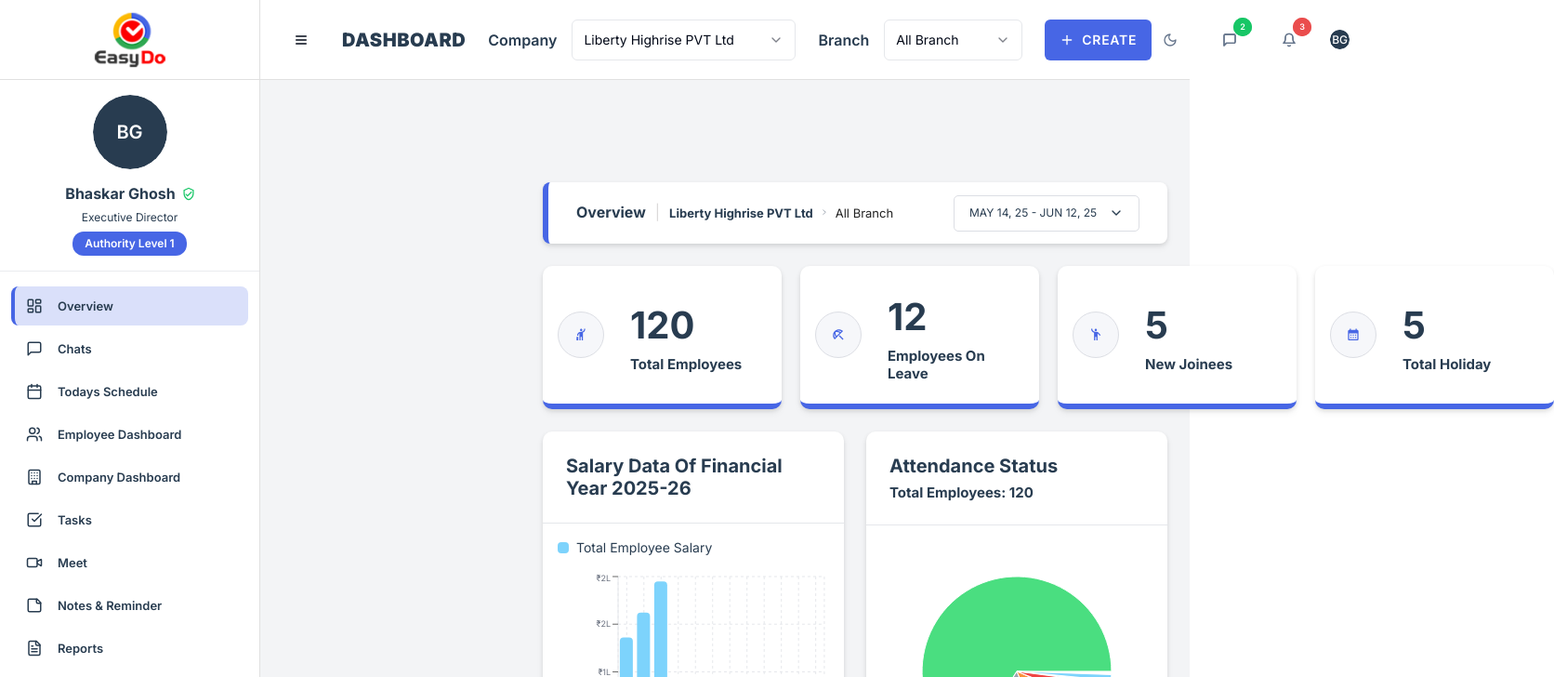
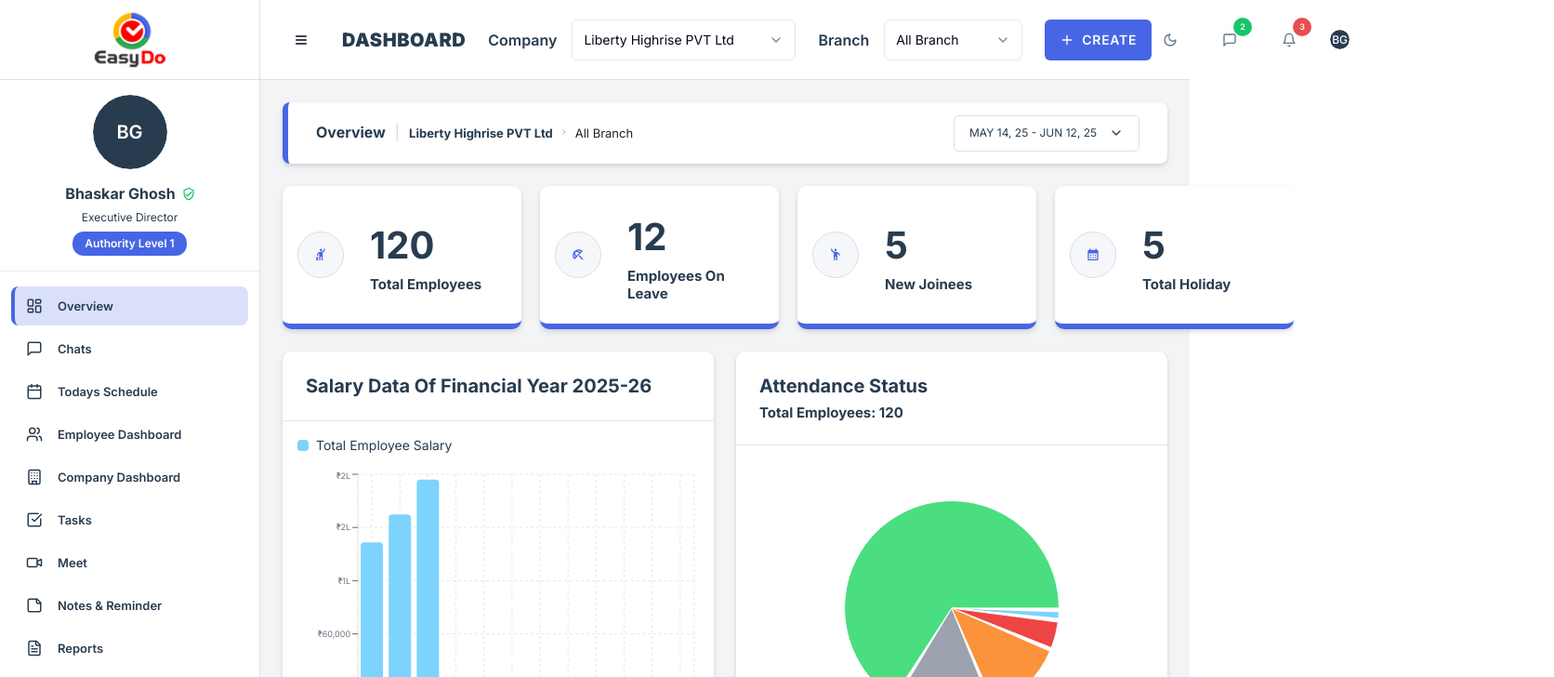
Before and after one commit to soumya85/webpanelEasyDo, a React (Vite) app: page / in a window 1280 px wide. Shown: the top 728 px of the page at 93% size, 1672 px wide, since content can reach past the window. Built offline with nearby package versions, Linux system fonts and the light colour scheme; the HTML template or start-up script is replaced by a standard one.

Commit message:
Restore original Overview page without PageLayout
cgen-e7e48caefa1142bc86f539f66570455b

```diff
--- a/src/pages/Overview.tsx
+++ b/src/pages/Overview.tsx
@@ -1,6 +1,5 @@
 import React, { useState, useMemo } from "react";
 import { cn } from "@/lib/utils";
-import { PageLayout } from "@/components/layout/PageLayout";
 import {
   BarChart,
   Bar,
@@ -550,7 +549,6 @@ const Overview: React.FC = () => {
   );
 
   return (
-    <PageLayout>
     <div className={cn("w-full p-3 sm:p-4 lg:p-6 font-inter")}>
       {/* Page Area */}
       <div
@@ -637,9 +635,7 @@ const Overview: React.FC = () => {
               <div className="h-full flex flex-col w-full">
                 <div className="mb-2 sm:mb-3 lg:mb-4 flex-shrink-0">
                   <CustomLegend
-                      data={[
-                        { name: "Total Employee Salary", color: "#7DD3FC" },
-                      ]}
+                    data={[{ name: "Total Employee Salary", color: "#7DD3FC" }]}
                     className="justify-start"
                   />
                 </div>
@@ -701,9 +697,7 @@ const Overview: React.FC = () => {
                     height="100%"
                     minHeight={200}
                   >
-                      <PieChart
-                        margin={{ top: 5, right: 5, left: 5, bottom: 5 }}
-                      >
+                    <PieChart margin={{ top: 5, right: 5, left: 5, bottom: 5 }}>
                       <Pie
                         data={attendanceStatusData}
                         cx="50%"
@@ -744,9 +738,7 @@ const Overview: React.FC = () => {
                     height="100%"
                     minHeight={200}
                   >
-                      <PieChart
-                        margin={{ top: 5, right: 5, left: 5, bottom: 5 }}
-                      >
+                    <PieChart margin={{ top: 5, right: 5, left: 5, bottom: 5 }}>
                       <Pie
                         data={salaryRangeData}
                         cx="50%"
@@ -829,7 +821,6 @@ const Overview: React.FC = () => {
         </div>
       </div>
     </div>
-    </PageLayout>
   );
 };
 
```
Lines whose indentation alone changed are shown as unchanged.
